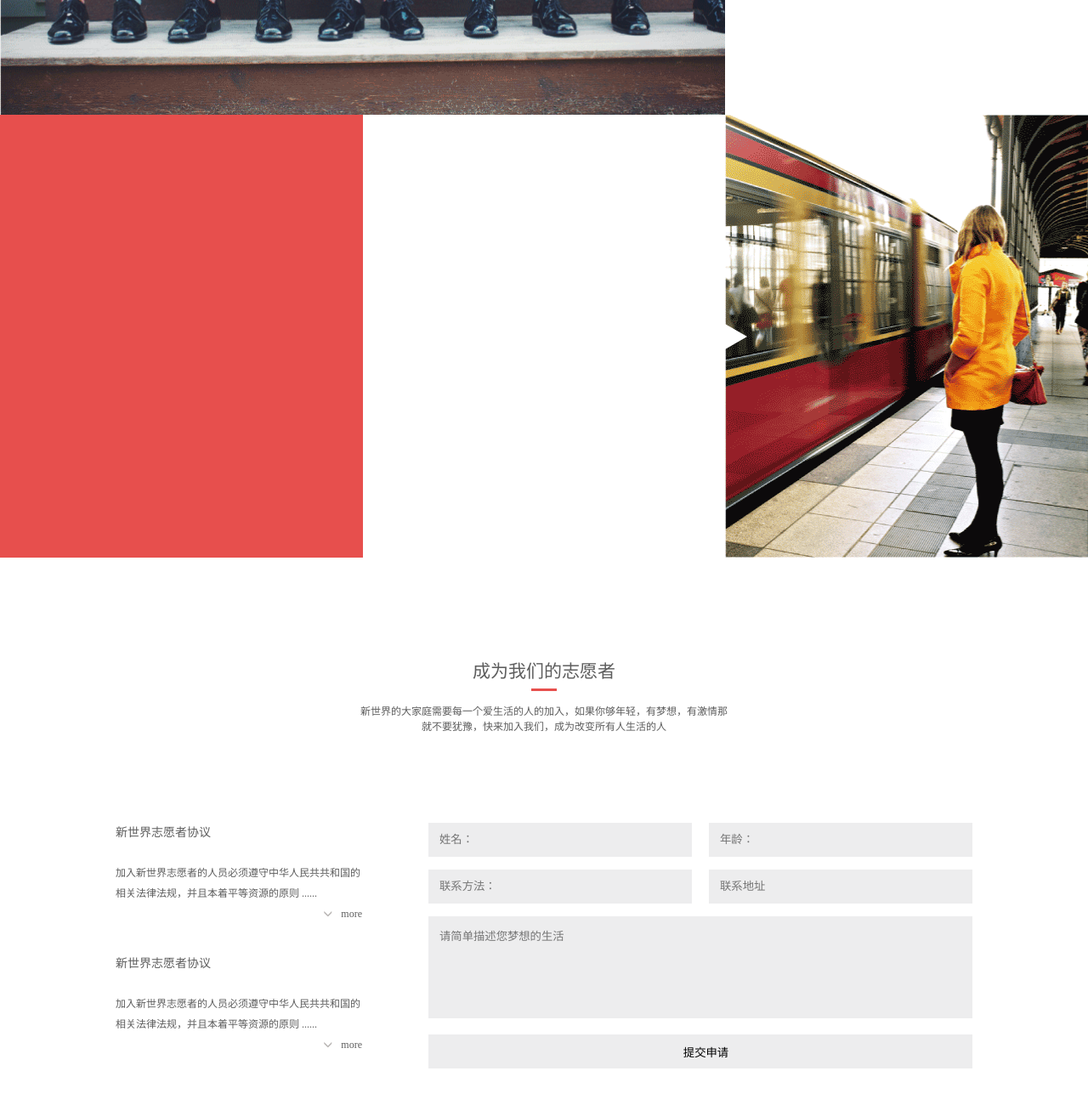
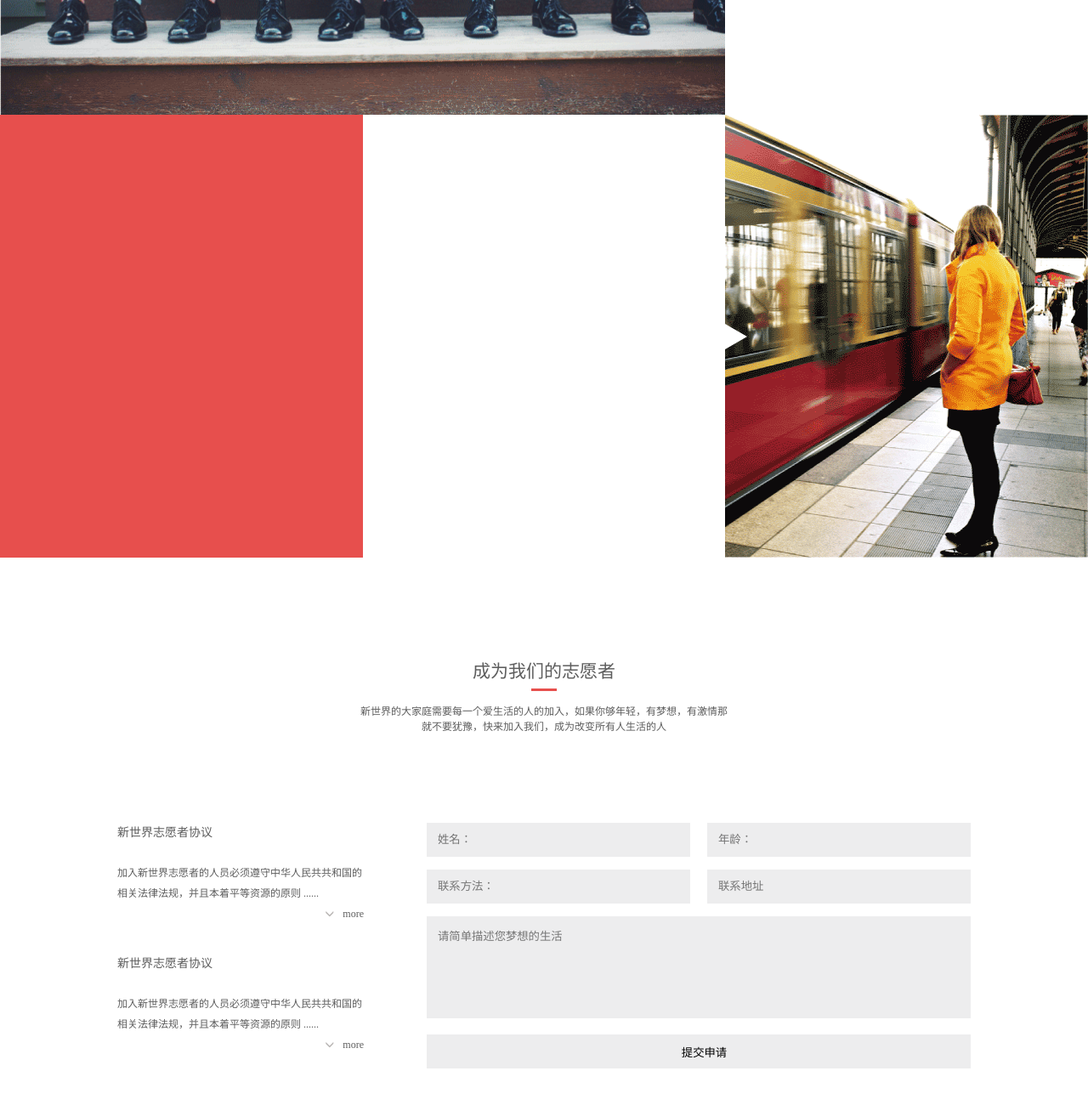
Before and after one commit to JX-Zhuang/Baidu-Font-end-Study, a plain HTML site: page 任务七/index.html in a window 1280 px wide. Shown: the part 2760-4060 px from the top of the page at 85% size. Drawn offline with Linux system fonts and the light colour scheme.

Commit message:
Update style.css

```diff
--- a/任务七/style.css
+++ b/任务七/style.css
@@ -340,7 +340,8 @@ section .new-life>div:nth-child(2):after{
     border-bottom: 15px solid rgba(255, 255, 255, 0);
 }
 section .new-life>div:last-child{
-	 background:url(new-life.png) no-repeat;
+	background: url(new-life.png) right center no-repeat;
+    background-size: cover;
 }
 
 section .volunteer{
@@ -373,9 +374,9 @@ section .volunteer{
 	margin:14px auto 0;
 }
 .volunteer-main{
-	width: 100%;
-	overflow: hidden;
-	margin-top: 105px;
+	width: 1004px;
+    	overflow: hidden;
+    	margin: 105px auto 0;
 }
 .volunteer-main-l{
 	float: left;
```
